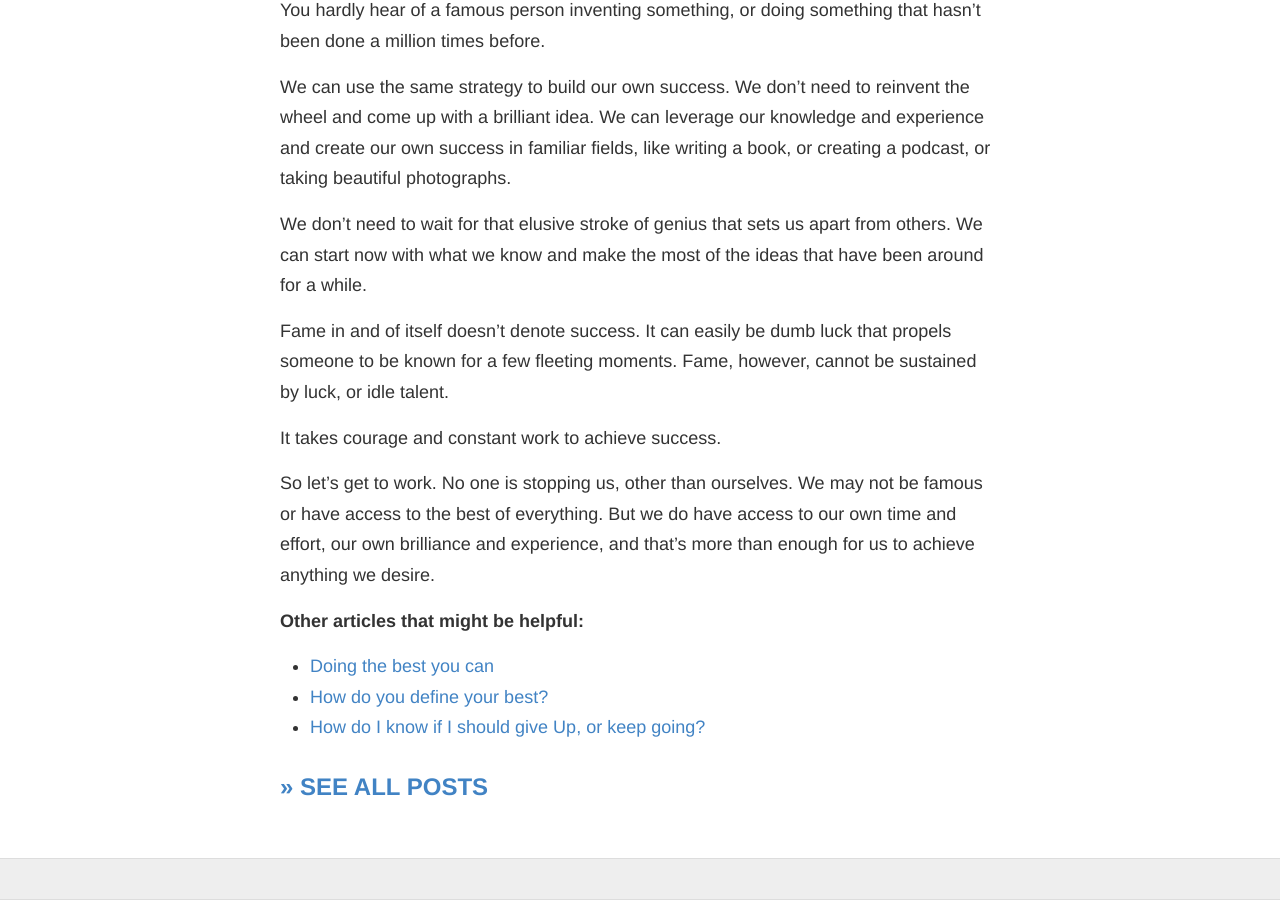
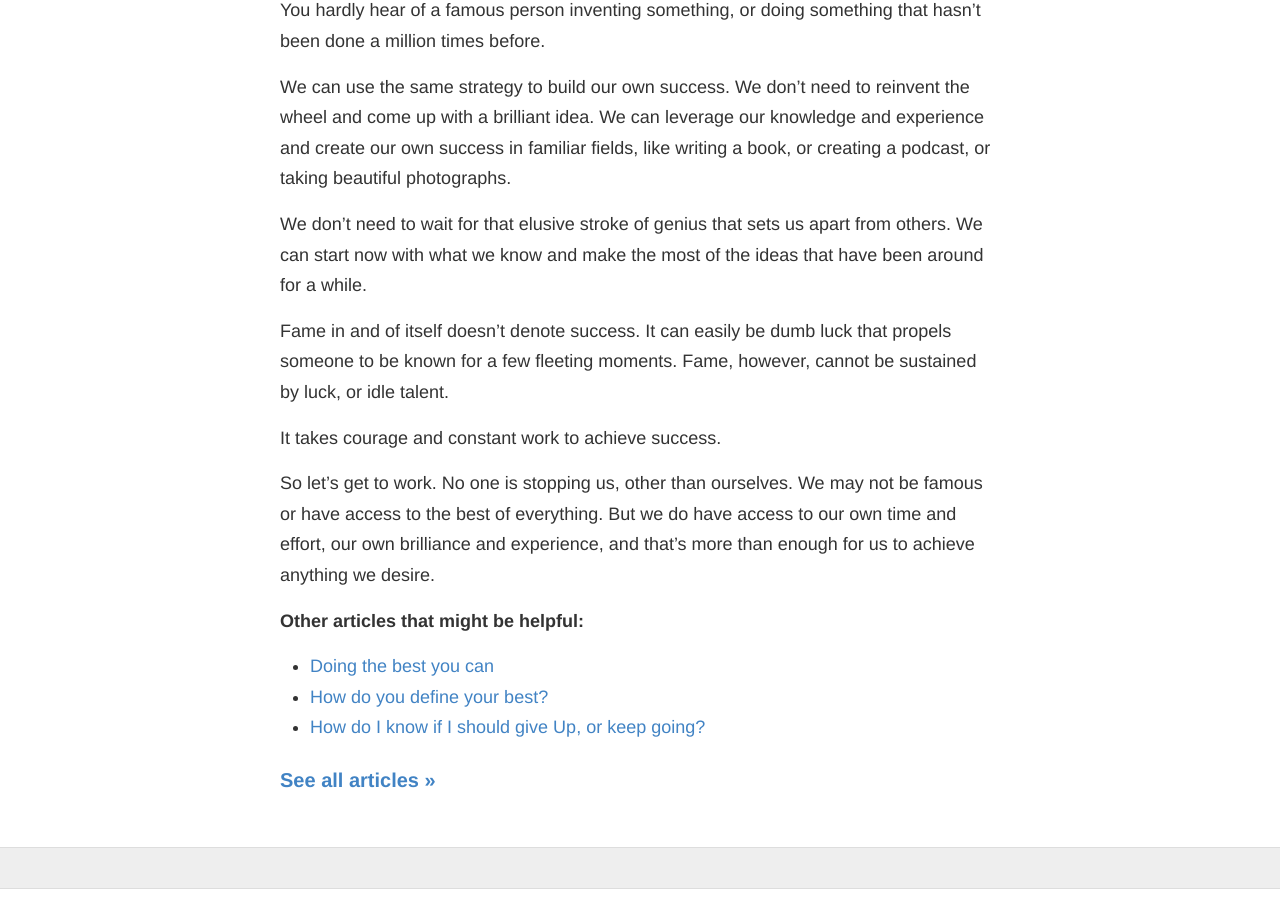
Before and after one commit to onewithnow/onewithnow.github.io, a Jekyll site: the page built from index.html, in a window 1280 px wide and 900 px high, scrolled down 3382 px. Built offline with Jekyll 4.4.1, drawn with Linux system fonts in a browser that asks for light colours; Markdown is read by kramdown in place of the engine named in the settings.

Commit message:
minor index changes

```diff
--- a/index.html
+++ b/index.html
@@ -8,5 +8,5 @@ layout: default
   {% include post_detail.html %}
 </div>
 <div class ="archive">
-<h2> <a href="/archives/"> &raquo; SEE ALL POSTS</a></h2>
+<h3> <a href="/archives/">See all articles &raquo;</a></h3>
 </div>
```
